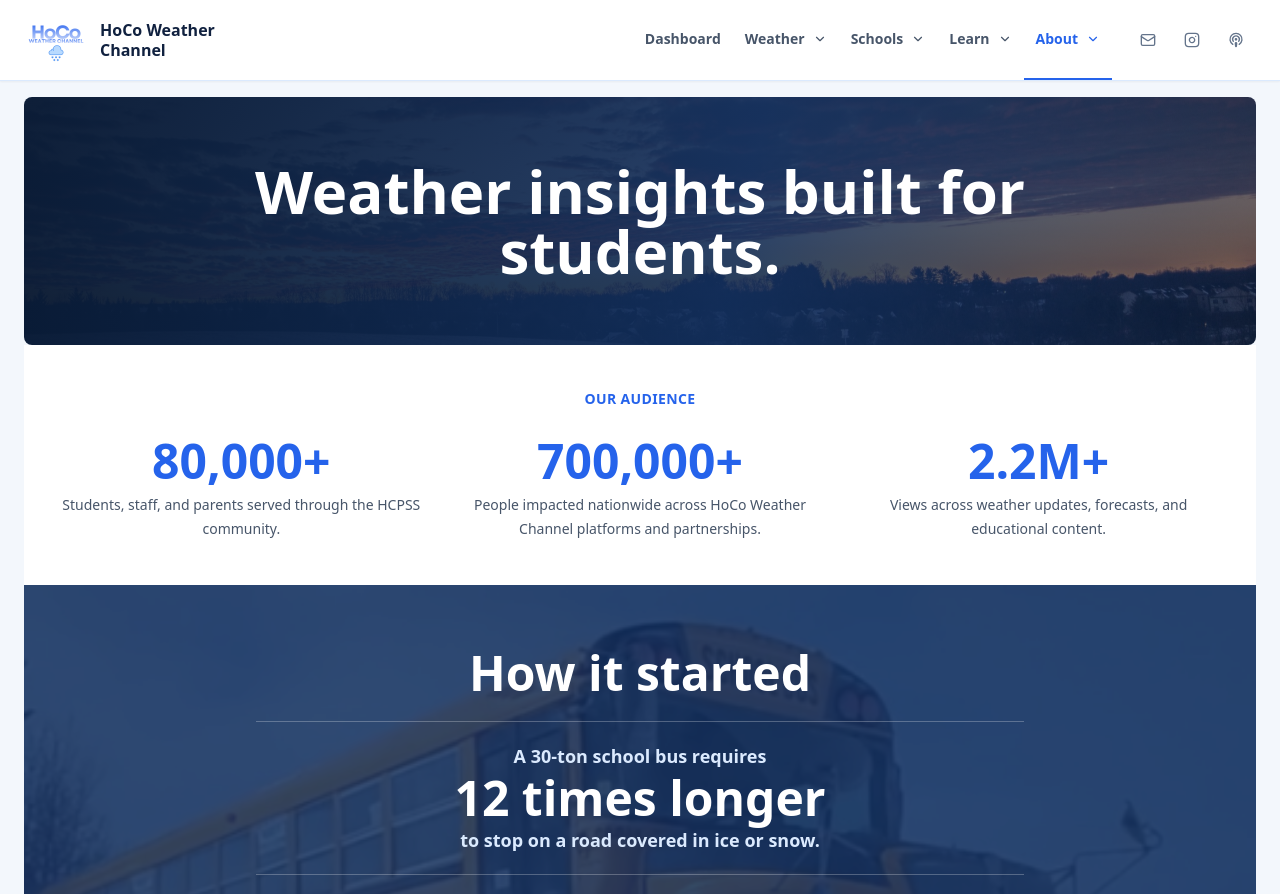
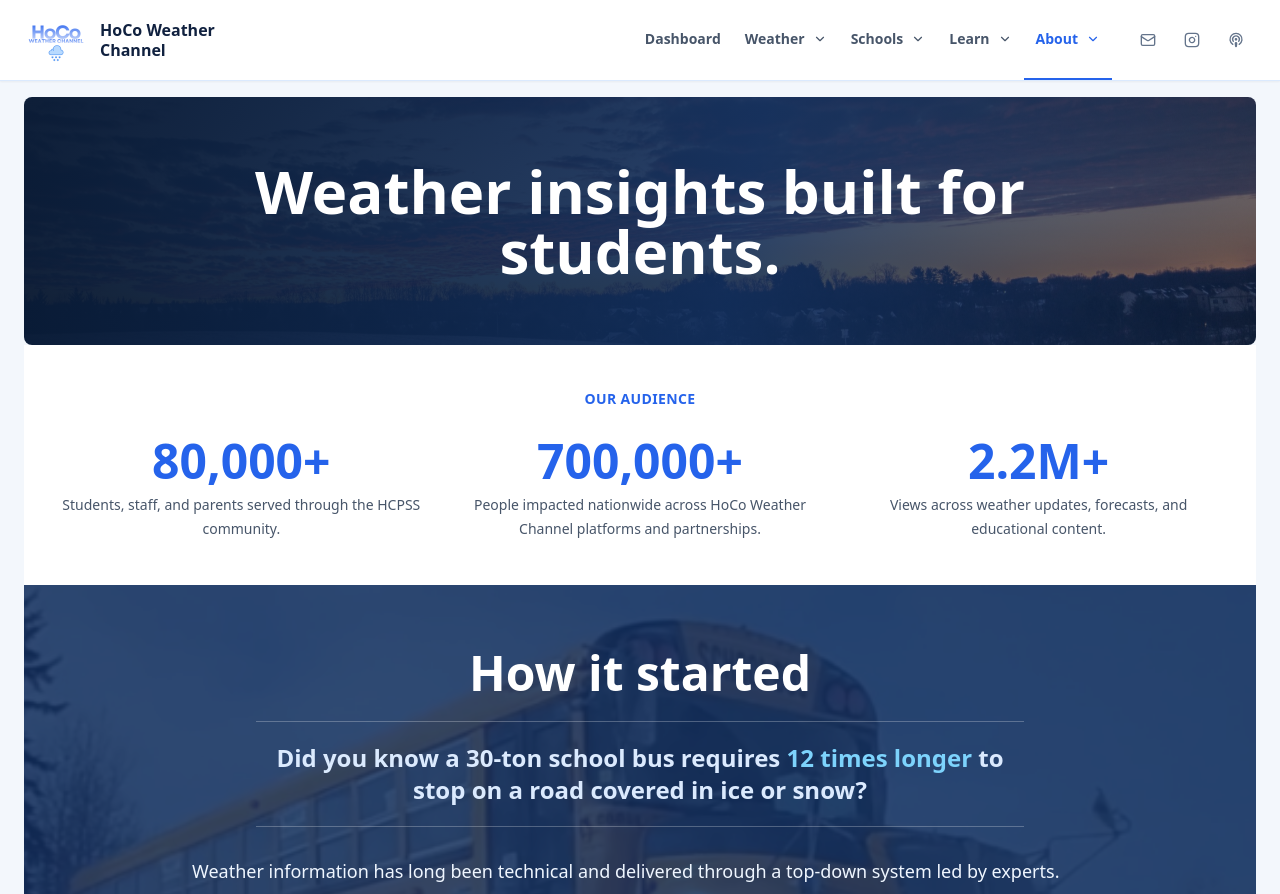
Before and after one commit to davidliu-2008/HoCoWX, a Next.js app: page /about in a window 1280 px wide. Shown: the top 894 px of the page. Built offline with nearby package versions, Linux system fonts and the light colour scheme.

Commit message:
Refine bus statistic styling

```diff
--- a/app/about/page.tsx
+++ b/app/about/page.tsx
@@ -80,9 +80,9 @@ export default function AboutPage() {
         <div className="mx-auto max-w-4xl text-center">
           <h2 className="text-4xl font-black text-white sm:text-5xl">How it started</h2>
           <div className="mx-auto mt-6 max-w-3xl border-y border-white/25 py-5 text-blue-100">
-            <p className="text-base font-semibold sm:text-lg">A 30-ton school bus requires</p>
-            <p className="my-1 text-4xl font-black text-white sm:text-5xl">12 times longer</p>
-            <p className="text-base font-semibold sm:text-lg">to stop on a road covered in ice or snow.</p>
+            <p className="text-xl font-bold leading-8 sm:text-2xl">
+              Did you know a 30-ton school bus requires <span className="text-sky-300">12 times longer</span> to stop on a road covered in ice or snow?
+            </p>
           </div>
         </div>
         <div className="mx-auto mt-7 max-w-4xl space-y-5 text-lg leading-8 text-blue-50">
```
